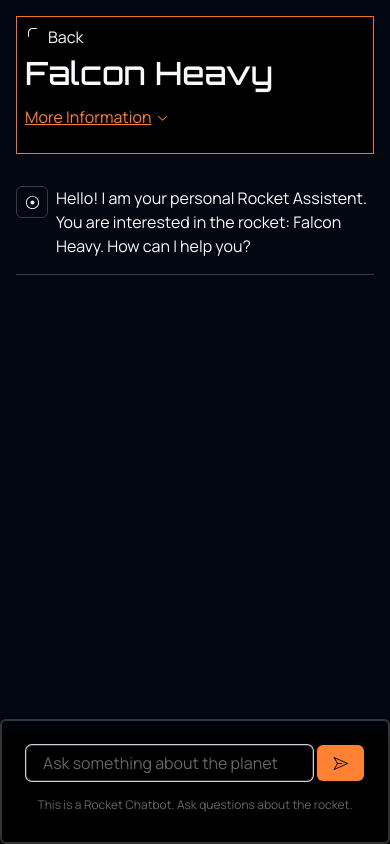
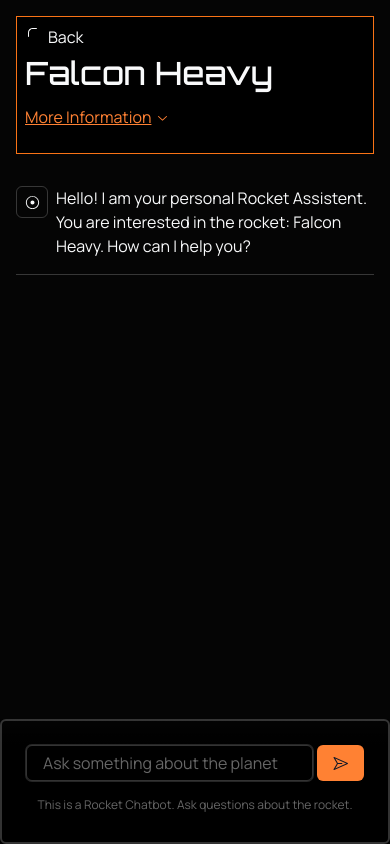
Before and after one commit to amelie-schlueter/rocket_quartett_ai, a Next.js app: page /1 in a window 390 px wide. Built offline with nearby package versions, Linux system fonts and the light colour scheme.

Commit message:
Removed Stickyness on mobile

```diff
--- a/src/app/[id]/page.tsx
+++ b/src/app/[id]/page.tsx
@@ -9,7 +9,7 @@ const Page = ({ params }: { params: { id: string } }) => {
     const data = rocketData.find((rocket) => rocket.id === parseInt(params.id))
 
     return (
-        <div className="max-w-[700px] mx-auto">
+        <div className="max-w-[700px] mx-auto bg-background">
             {data && <ChatHeader data={data} />}
             {data && <Chat data={data} />}
         </div>
--- a/src/app/globals.css
+++ b/src/app/globals.css
@@ -36,10 +36,10 @@
   }
 
   .dark {
-    --background: 224 71.4% 4.1%;
+    --background: 0 0% 2%;
     --foreground: 210 20% 98%;
 
-    --card: 224 71.4% 4.1%;
+    --card: 0 0% 2%;
     --card-foreground: 210 20% 98%;
 
     --popover: 224 71.4% 4.1%;
@@ -60,10 +60,10 @@
     --destructive: 0 62.8% 30.6%;
     --destructive-foreground: 210 20% 98%;
 
-    --border: 215 27.9% 16.9%;
+    --border: 0 0% 15%;
     --border-accent: 23 100% 60%;
-    --input: 215 27.9% 16.9%;
-    --ring: 216 12.2% 83.9%;
+    --input: 0 0% 15%;
+    --ring: 0 0% 15%;
   }
 }
 
@@ -73,7 +73,7 @@
   }
 
   body {
-    @apply bg-background text-foreground;
+    @apply text-foreground bg-background;
   }
 
   main {
@@ -180,7 +180,6 @@ h3 {
 }
 
 .card-image-switch {
-  background-color: var(--background-color);
   border: 1px solid var(--accent-color);
   padding: 1rem;
   color: var(--text-color);
--- a/src/app/layout.tsx
+++ b/src/app/layout.tsx
@@ -27,7 +27,7 @@ export default function RootLayout({
                     disableTransitionOnChange
                 >
                     <RocketDataContextProvider>
-                        <main>{children}</main>
+                        <main className="bg-background">{children}</main>
                     </RocketDataContextProvider>
                 </ThemeProvider>
             </body>
--- a/src/app/page.tsx
+++ b/src/app/page.tsx
@@ -12,7 +12,7 @@ const Page = () => {
 
     return (
         <div>
-            <header className="header w-full flex flex-col md:flex-row justify-between items-center mb-16">
+            <header className=" header w-full flex flex-col md:flex-row justify-between items-center mb-16">
                 <div>
                     <h1 className="">Rocket-Quartett</h1>
                     <p>
--- a/src/components/Chat/Chat.tsx
+++ b/src/components/Chat/Chat.tsx
@@ -31,7 +31,7 @@ export default function Chat({ data }: { data: Rocket }) {
             ],
         })
     return (
-        <div className="flex flex-col mt-4 w-full max-w-[700px]    stretch pb-32">
+        <div className="flex flex-col  mt-4 w-full max-w-[700px]  bg-background  stretch pb-32">
             <div className=" w-full">
                 {messages.map((m) => (
                     <div
@@ -57,17 +57,17 @@ export default function Chat({ data }: { data: Rocket }) {
                 ))}
             </div>
 
-            <div className="fixed bottom-0 bg-gradient-to-t  from-black from-80% to-black/30 w-full left-0 right-0 flex items-center justify-center ">
+            <div className="fixed bg-background bottom-0 bg-gradient-to-t  from-black from-80% to-black/30 w-full left-0 right-0 flex items-center justify-center ">
                 <form
                     onSubmit={handleSubmit}
                     className="  border-2 mx-auto left-0 right-0 border-white/20 rounded-md max-w-lg w-full h-[125px] p-6"
                 >
-                    <div className="flex gap-1">
+                    <div className="flex gap-1 ">
                         <Input
                             value={input}
                             ref={inputRef} // Step 4
                             onChange={handleInputChange}
-                            className="px-4 py-2 bg-black text-base border-white/20 border-[1px] rounded-md w-full max-w-md mx-auto text-white placeholder:text-white/40"
+                            className="px-4 py-2  text-base border-white/20 border-[1px] rounded-md w-full max-w-md mx-auto text-white placeholder:text-white/40"
                             placeholder="Ask something about the planet"
                         />
                         <Button variant={'default'} className="">
--- a/src/components/Chat/ChatHeader.tsx
+++ b/src/components/Chat/ChatHeader.tsx
@@ -15,7 +15,7 @@ import MoreInformationCollapsable from '../Cards/MoreInformationCollapsable'
 
 const ChatHeader = ({ data }: { data: Rocket }) => {
     return (
-        <header className=" border-[1px] border-orange-500 p-2 sticky bg-black top-0">
+        <header className=" border-[1px] border-orange-500 p-2 md:sticky bg-black top-0">
             <Back />
             <div className="w-full">
                 <MoreInformationCollapsable data={data} />
```
